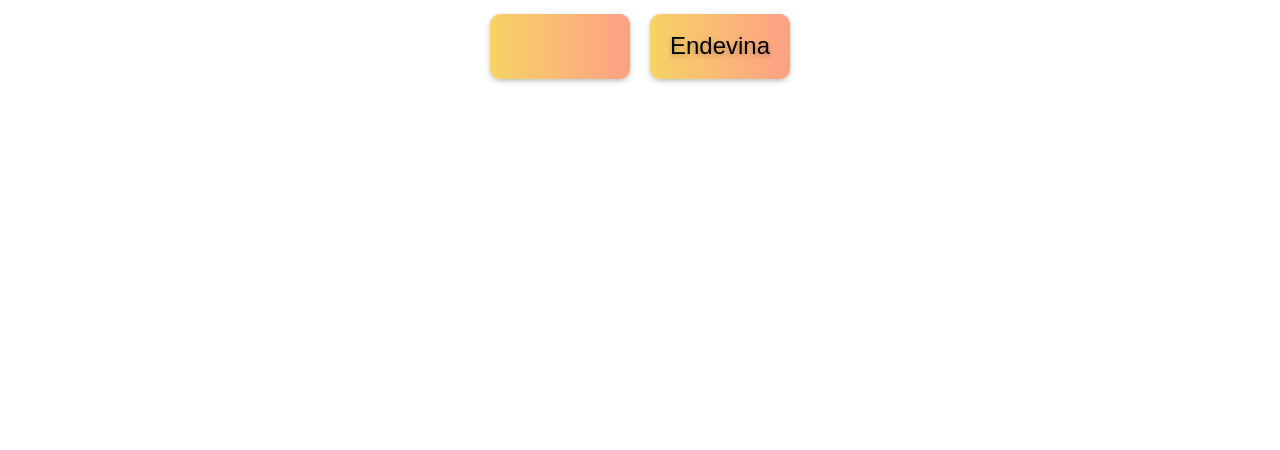
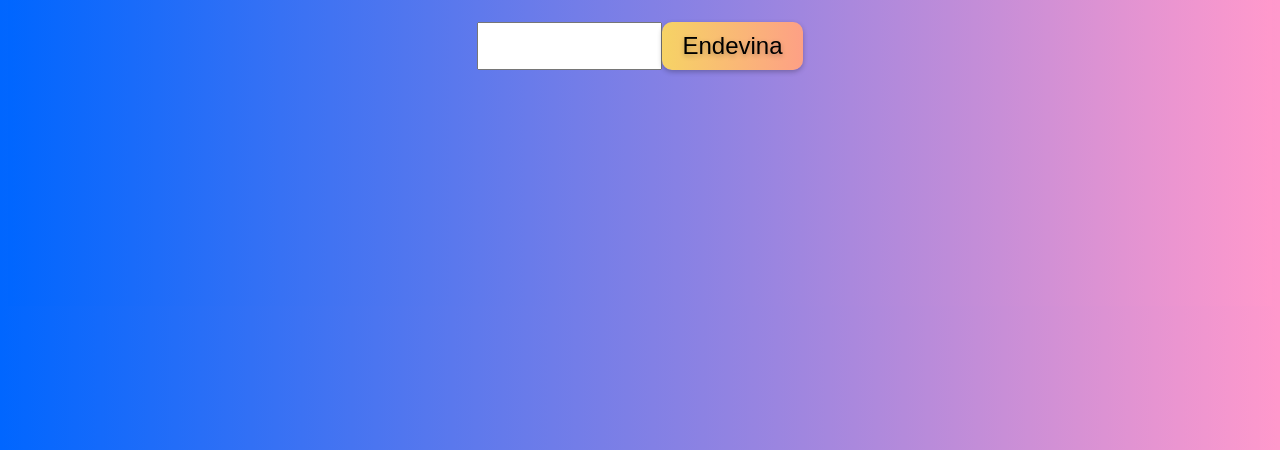
Before and after one commit to 01Yaros/yarosSMX, a plain HTML site: page index.html in a window 1280 px wide. Shown: the part 350-800 px from the top of the page. Drawn offline with Linux system fonts and the light colour scheme.

Commit message:
Update styles.css

```diff
--- a/styles.css
+++ b/styles.css
@@ -1,9 +1,9 @@
-/*  */
 /* BODY */
 /*  */
 html,
 body {
   height: 90%;
+  background-image: linear-gradient(to right, #0066ff, #ff99cc);
 }
 
 body {
@@ -28,10 +28,10 @@ body {
 /*  */
 /* INPUT */
 /*  */
-input[type="text"] {
-  content: "Escriu...";
-  top: 0;
-  color: black;
+.input1::placeholder {
+  color: grey;
+  font-style: italic;
+  font-size: 24px;
 }
 .input0 {
   display: flex;
@@ -40,40 +40,28 @@ input[type="text"] {
   font-weight: bold;
   padding: 20px;
 }
-.input00 {
+.input1 {
   height: 45px;
   width: 100px;
   text-align: center;
   font-size: 32px;
-  font-weight: bold;
 
   padding: 10px 20px;
-  border: none;
   border-radius: 10px;
   margin-right: 20px;
 
-  /* Add a gradient background */
-  background: linear-gradient(to right, #f6d365, #fda085);
+  background: white;
 
+  border-width: 2px;
+  border-color: black;
+  border-style: solid;
   /* Add a box shadow */
   box-shadow: 0px 2px 5px rgba(0, 0, 0, 0.25);
 
   /* Add some text shadow */
   text-shadow: 0px 2px 5px rgba(0, 0, 0, 0.25);
-
-  /* Add a hover effect */
-  transition: all 0.2s ease-in-out;
 }
 
-input[type="text"]::before {
-  content: "Enter your text here";
-  position: absolute;
-  top: 0;
-  left: 0;
-  color: #ccc;
-  font-size: 16px;
-  padding: 10px;
-}
 .btn {
   font-size: 24px;
 
@@ -92,7 +80,7 @@ input[type="text"]::before {
   text-shadow: 0px 2px 5px rgba(0, 0, 0, 0.25);
 
   /* Add a hover effect */
-  transition: all 0.2s ease-in-out;
+  transition: all 0.3s ease-in-out;
 }
 button:hover {
   transform: scale(1.05);
```
